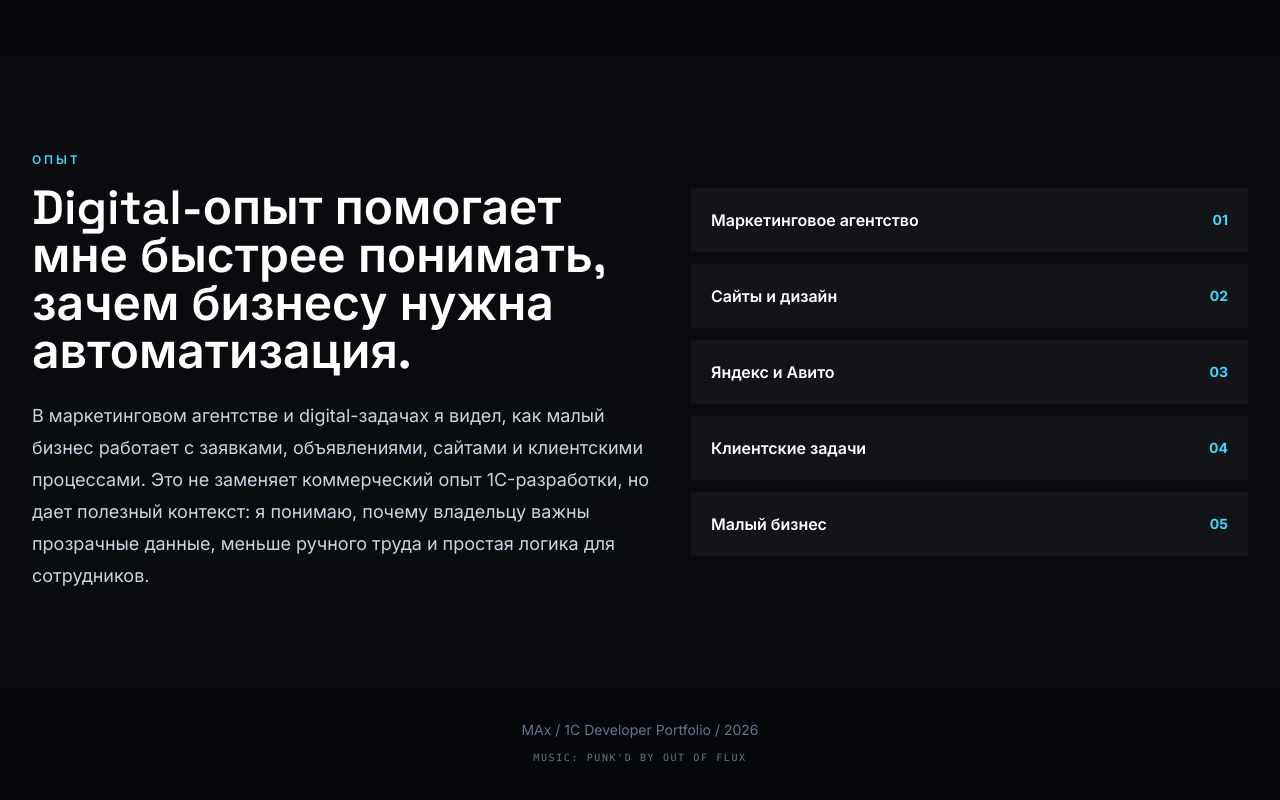
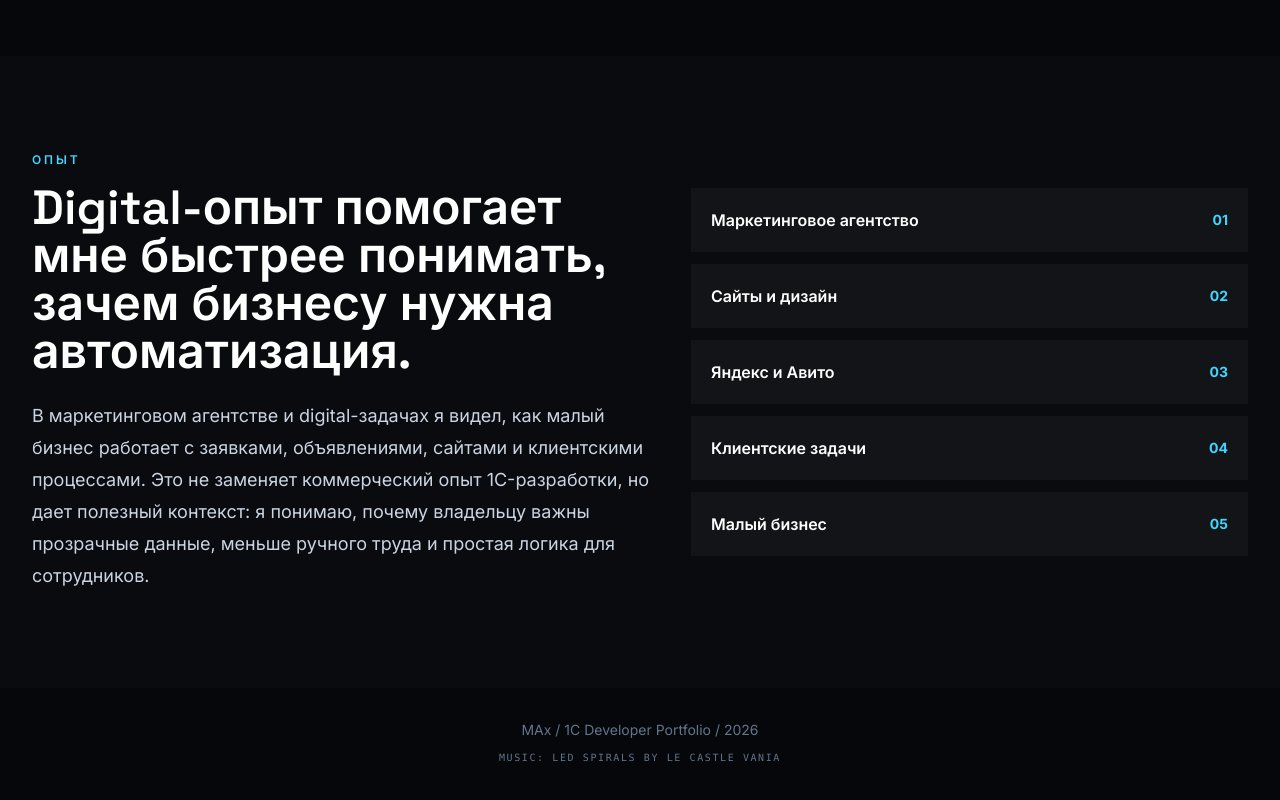
Before and after one commit to MAx-ICTU/DevShakov, a React (Vite) app: page / in a window 1280 px wide. Shown: the part 3850-4650 px from the top of the page. Built offline with nearby package versions, Linux system fonts and the light colour scheme.

Commit message:
Replace portfolio music track

```diff
--- a/src/components/AudioToggle.tsx
+++ b/src/components/AudioToggle.tsx
@@ -28,6 +28,8 @@ export function AudioToggle({ locale }: AudioToggleProps) {
     audio.addEventListener("ended", handleEnded);
     audio.addEventListener("error", handleError);
 
+    audio.play().then(() => setPlaying(true)).catch(() => setPlaying(false));
+
     return () => {
       audio.pause();
       audio.removeEventListener("ended", handleEnded);
@@ -56,7 +58,7 @@ export function AudioToggle({ locale }: AudioToggleProps) {
 
   return (
     <div className="relative inline-flex items-center">
-      <audio ref={audioRef} src={source} preload="none" loop />
+      <audio ref={audioRef} src={source} preload="auto" autoPlay loop />
       <button
         type="button"
         onClick={toggle}
--- a/src/data/site.ts
+++ b/src/data/site.ts
@@ -13,9 +13,9 @@ export const contactLinks = {
 
 export const audioTrack = {
   src: "audio/portfolio-track.mp3",
-  title: "PUNK'D",
-  artist: "Out of Flux",
-  artistUrl: "https://artlist.io/artist/1213/out-of-flux",
+  title: "LED Spirals",
+  artist: "Le Castle Vania",
+  artistUrl: "https://lecastlevania.com/",
   playLabel: { ru: "Включить музыку", en: "Play music" },
   pauseLabel: { ru: "Выключить музыку", en: "Pause music" },
   missingLabel: { ru: "Добавьте файл public/audio/portfolio-track.mp3", en: "Add public/audio/portfolio-track.mp3" },
```
Also changed, not shown: 1 other file (tests, documents, lock files or other folders).
